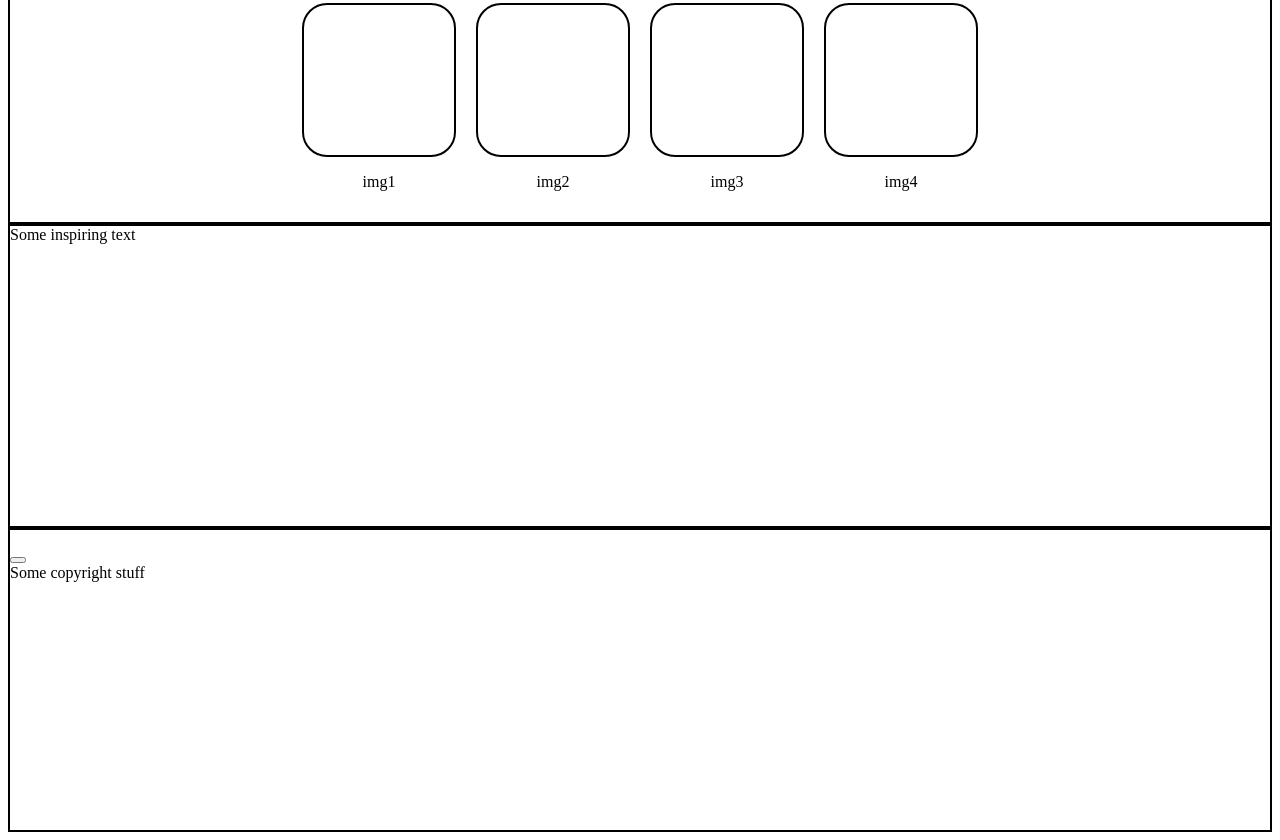
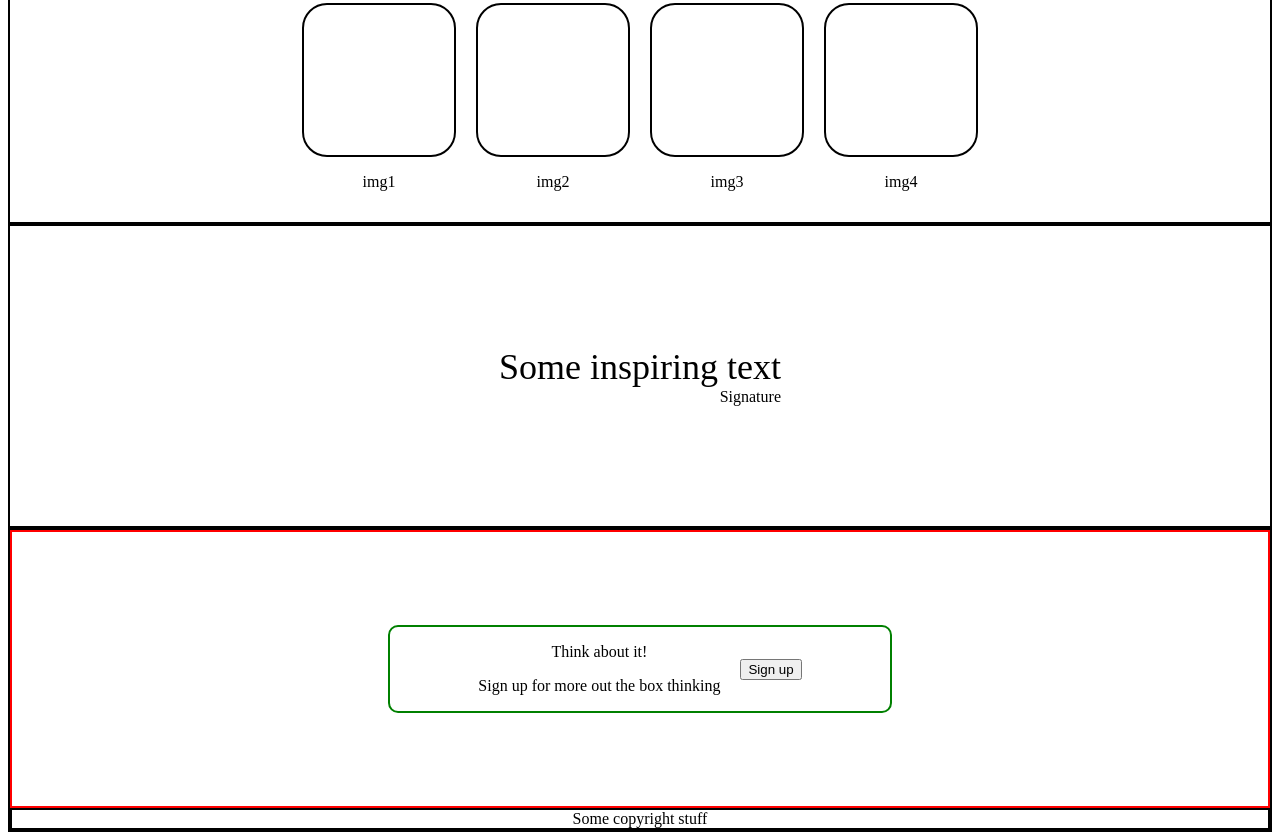
Before and after one commit to llpingll/landing-page, a plain HTML site: page index.html in a window 1280 px wide. Shown: the part 442-1282 px from the top of the page. Drawn offline with Linux system fonts and the light colour scheme.

Commit message:
Add style/layout to section 3 & 4

```diff
--- a/index.html
+++ b/index.html
@@ -51,16 +51,21 @@
     </div>
 
     <div class="s3">
-        <div>Some inspiring text</div>
+        <div class="s3container">
+            <div class="quote">Some inspiring text</div>
+            <div class="sig">Signature</div>
+        </div>
     </div>
 
     <div class="s4">
-        <div>
-            <div>
-                <p></p>
-                <p></p>
+        <div class="s4container">
+            <div class="s4tab">
+                <div class="text">
+                    <p>Think about it!</p>
+                    <p>Sign up for more out the box thinking</p>
+                </div>
+                <button>Sign up</button>
             </div>
-            <button></button>
         </div>
         <footer>
             <div>Some copyright stuff</div>
--- a/style.css
+++ b/style.css
@@ -11,6 +11,12 @@ nav {
     justify-content: space-between;
     align-items: center;
     padding: 0 20px;
+}
+
+ul {
+    list-style: none;
+    display: flex;
+    gap: 10px;
 }
 
 .s1,
@@ -38,6 +44,7 @@ nav {
     display: flex;
     flex-direction: column;
     justify-content: center;
+    border: 2px solid black;
 }
 
 .tabs {
@@ -53,34 +60,50 @@ nav {
     border-radius: 25px;
 }
 
-ul {
-    list-style: none;
+.s3 {
     display: flex;
-    gap: 10px;
-}
-
-.s2 {
-    /* background-image: url("https://cdn.pixabay.com/photo/2017/02/13/21/57/lake-2063957_960_720.jpg"); */
-    background-repeat: no-repeat;
-    background-size: 100%;
+    justify-content: center;
+    align-items: center;
     border: 2px solid black;
 }
 
-.s3 {
-    /* background-image: url("https://cdn.pixabay.com/photo/2017/03/29/11/48/meadow-2184989_960_720.jpg"); */
-    background-repeat: no-repeat;
-    background-size: 100%;
-    border: 2px solid black;
+.s3container {
+    display: flex;
+    flex-direction: column;
+    align-items: flex-end;
+}
+
+.quote {
+    font-size: 36px;
+    font-style: light italic;
 }
 
 .s4 {
-    /* background-image: url("https://cdn.pixabay.com/photo/2017/03/29/11/48/meadow-2184989_960_720.jpg"); */
-    background-repeat: no-repeat;
-    background-size: 100%;
+    border: 2px solid black;
+    text-align: center;
+    display: flex;
+    flex-direction: column;
+    justify-content: space-between;
+}
+
+.s4container {
+    flex: 1;
+    border: 2px solid red;
+    display: flex;
+    justify-content: center;
+    align-items: center;
+}
+
+.s4tab {
+    border: 2px solid green;
+    border-radius: 10px;
+    display: flex;
+    gap: 20px;
+    justify-content: center;
+    align-items: center;
+    width: 500px;
+}
+
+footer {
     border: 2px solid black;
 }
-
-.s1tab
-{
-    border: 2px solid black;
-}
```
